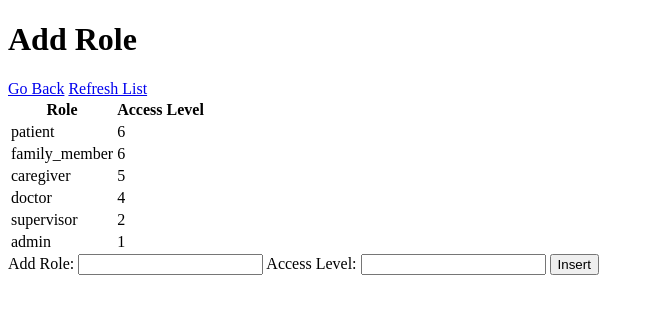
After one commit to zmwaite182/retirement_home_management, a PHP site: page /add_role.php in a window 1280 px wide. The commit adds this page. Shown: the top 314 px of the page, without its empty margins (0-654 px from the left). Run offline with PHP 8.4, Linux system fonts and the light colour scheme; a user stored in the database is signed in; data comes from the database, SQL or seed files in the repository.

Commit message:
Adds 'Add Role' page so that the admin can view a list of roles and access levels. As well as insert new roles and access levels.

```diff
--- /dev/null
+++ b/add_role.php
@@ -0,0 +1,58 @@
+<?php
+  session_start();
+  include_once 'db.php';
+?>
+<!DOCTYPE html>
+<html lang="en" dir="ltr">
+  <head>
+    <meta charset="utf-8">
+    <title>Add Role</title>
+  </head>
+  <body>
+<?php
+  if (!isset($_SESSION['job'])) {
+    header('Location: decline_access.php');
+    exit();
+  } elseif ($_SESSION['job'] != 'admin') {
+    header('Location: decline_access.php');
+    exit();
+  } else {
+
+    $get_roles = "SELECT * FROM `roles`;";
+    $list_of_roles = mysqli_query($conn, $get_roles);
+    echo "
+      <h1>Add Role</h1>
+      <a href='./index.php'>Go Back</a>
+      <a href='add_role.php'>Refresh List</a>
+      <table>
+          <tr>
+              <th>Role</th>
+              <th>Access Level</th>
+          </tr>
+    ";
+    while($row = mysqli_fetch_assoc($list_of_roles)) {
+      echo "<tr><td>".$row['job']."</td> <td>".$row['access_level']."</td></tr>";
+    }
+    echo "</table>
+    <form method='post'>
+        <label for='new role'>Add Role:</label>
+        <input type='text' name='add_role'>
+        <label for='access_level'>Access Level:</label>
+        <input type='number' name='access_level'>
+        <input type='submit' name='new_role' value='Insert'>
+    </form>
+    ";
+
+    if (isset($_POST['new_role'])) {
+      $new_job = $_POST['add_role'];
+      $new_access_lvl = $_POST['access_level'];
+
+      $sql = "INSERT INTO `roles` (job, access_level) VALUES ('$new_job', '$new_access_lvl');";
+      mysqli_query($conn, $sql);
+      echo "<p>Role Sucessfully Added!</p>";
+    }
+  }
+ ?>
+
+  </body>
+</html>
--- a/index.php
+++ b/index.php
@@ -33,6 +33,7 @@
     echo "<a href='roster.php'>Create Roster</a>";
     echo "<a href='reg_approval.php'>Registration Approval</a>";
     echo "<a href='./view_roster.php'>View Roster</a>";
+    echo "<a href='./add_role.php'>Add Role</a>";
 
 
   } elseif ($_SESSION['job'] == 'doctor') {
--- a/schema.sql
+++ b/schema.sql
@@ -69,5 +69,6 @@ CREATE TABLE groups (
 INSERT INTO `users` (job, f_name, l_name, email, phone, user_password, dob, reg_approval) VALUES ('admin', 'Zane', 'Witman', 'ad@min', '717-666-6666', '$2y$10$WL.sbnzHlkoodv6hhUbD6ehKYZ3cggoyqKJTYA7DT5Bcazg.l4IHq', '2015-10-10', 1);
 INSERT INTO `employees` (user_id, f_name, l_name, job) VALUES ('1', 'Zane', 'Witman', 'admin');
 INSERT INTO `groups` (group_id) VALUES ('1'), ('2'), ('3'), ('4');
+INSERT INTO `roles` (job, access_level) VALUES ('patient', '6'), ('family_member', '6'), ('caregiver', '5'),('doctor', '4'),('supervisor', '2'),('admin', '1');
 -- Mock data \/
 INSERT INTO `users` (job, f_name, l_name, email, phone, user_password, dob, reg_approval) VALUES ('caregiver', 'Zane', 'Witman', 'c@c', '717-666-6666', '$2y$10$MCYQk24SbukOiEkmCbLn/.s2RE55DaGsxK.GjVR4CGfVy/1mEJ1Aq', '2015-10-10', 2), ('caregiver', 'Zyzz', 'Brah', 'c2@c', '717-666-6666', '$2y$10$MCYQk24SbukOiEkmCbLn/.s2RE55DaGsxK.GjVR4CGfVy/1mEJ1Aq', '2015-10-10', 2), ('caregiver', 'Henry', 'Apple', 'c3@c', '717-666-6666', '$2y$10$MCYQk24SbukOiEkmCbLn/.s2RE55DaGsxK.GjVR4CGfVy/1mEJ1Aq', '2015-10-10', 2), ('caregiver', 'Review', 'Brah', 'c4@c', '717-666-6666', '$2y$10$MCYQk24SbukOiEkmCbLn/.s2RE55DaGsxK.GjVR4CGfVy/1mEJ1Aq', '2015-10-10', 2), ('doctor', 'Dr.Ya', 'Motha', 'd@d', '717-666-6666', '$2y$10$HpsaYH7/4O0s/OYTYaxhE.hMewdb3OUixiKecbMIKyevyrjnlu1Be', '2015-10-10', 2), ('supervisor', 'Mary', 'Evil', 's@s', '717-666-6666', '$2y$10$mmXJleIvQ2MNHs2ceN53nO80Ewh4r9OcvvtEpa0nlgMF.mdMVV0S2', '2015-10-10', 2);
```
